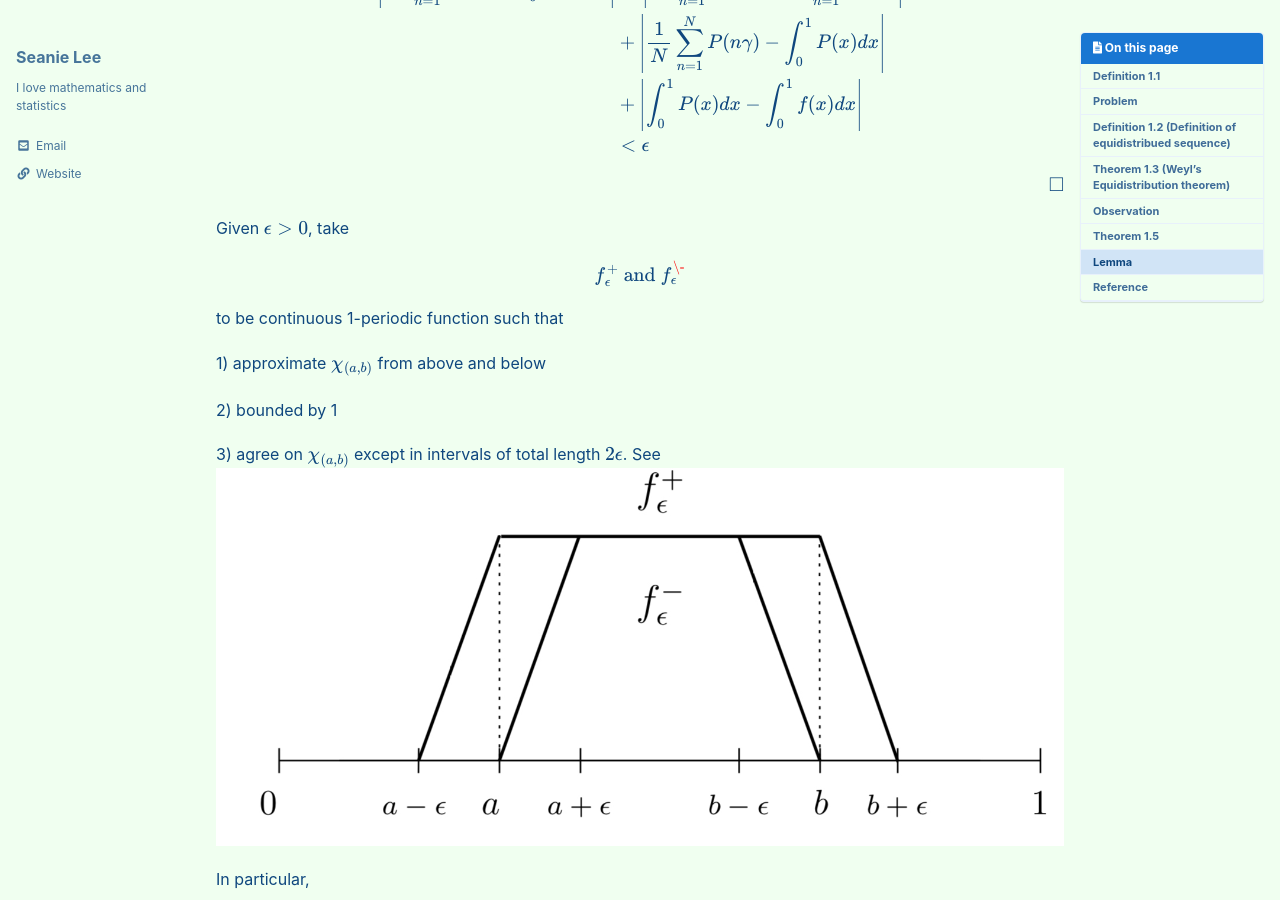
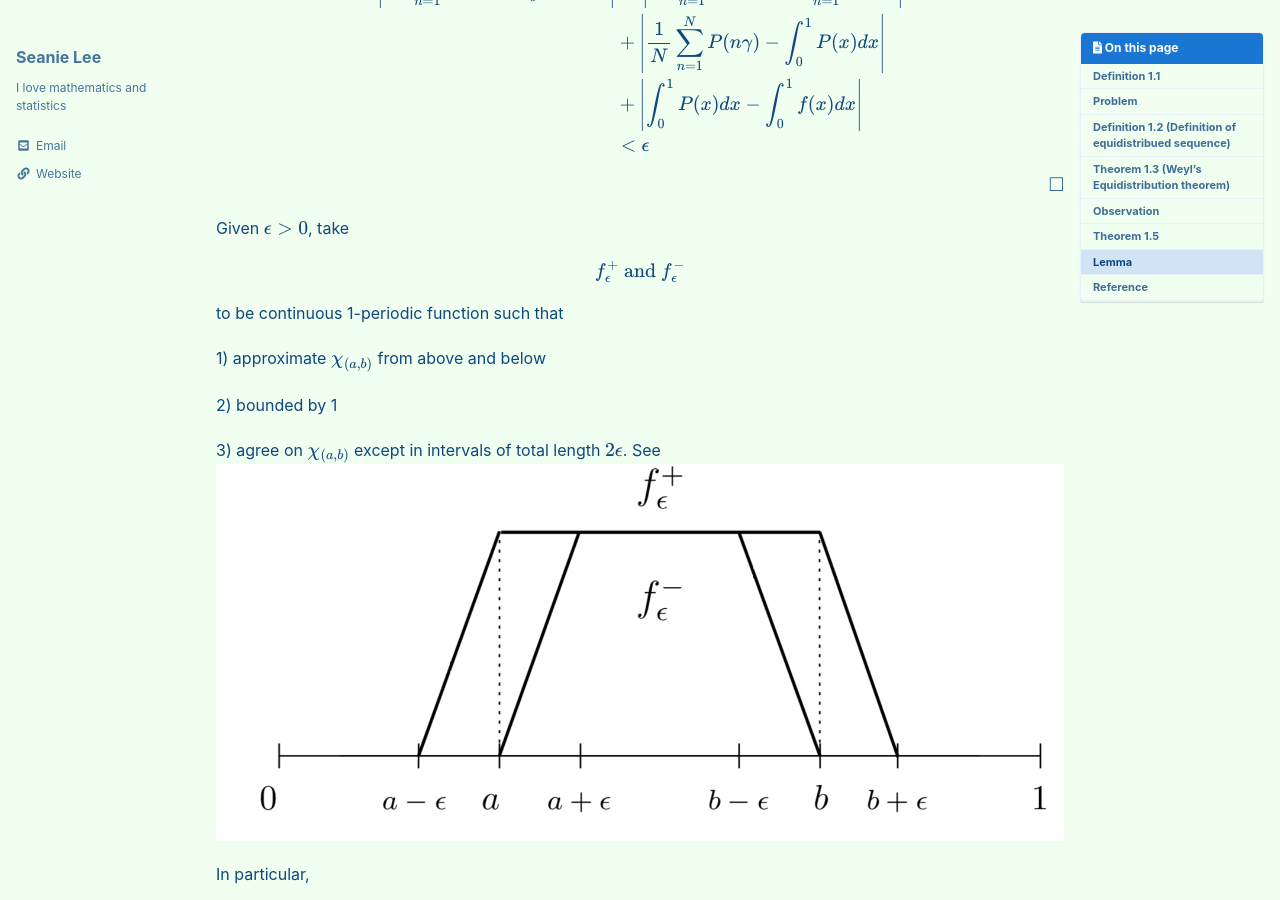
Before and after one commit to seanie12/blog, a Jekyll site: the page built from _posts/2024-03-09-equi-dist.md, in a window 1280 px wide and 900 px high, scrolled down 2426 px. Built offline with Jekyll 4.4.1, drawn with Linux system fonts in a browser that asks for light colours; cached includes are drawn as plain includes; formulas are drawn with MathJax 3.

```diff
--- a/_posts/2024-03-09-equi-dist.md
+++ b/_posts/2024-03-09-equi-dist.md
@@ -147,7 +147,7 @@ Given $\epsilon>0$, take
 
 $$
 \begin{align*}
-f^{+}_{\epsilon} \text{ and } f^{\-}_{\epsilon}
+f^{+}_{\epsilon} \text{ and } f^{-}_{\epsilon}
 \end{align*}
 $$
 
```
